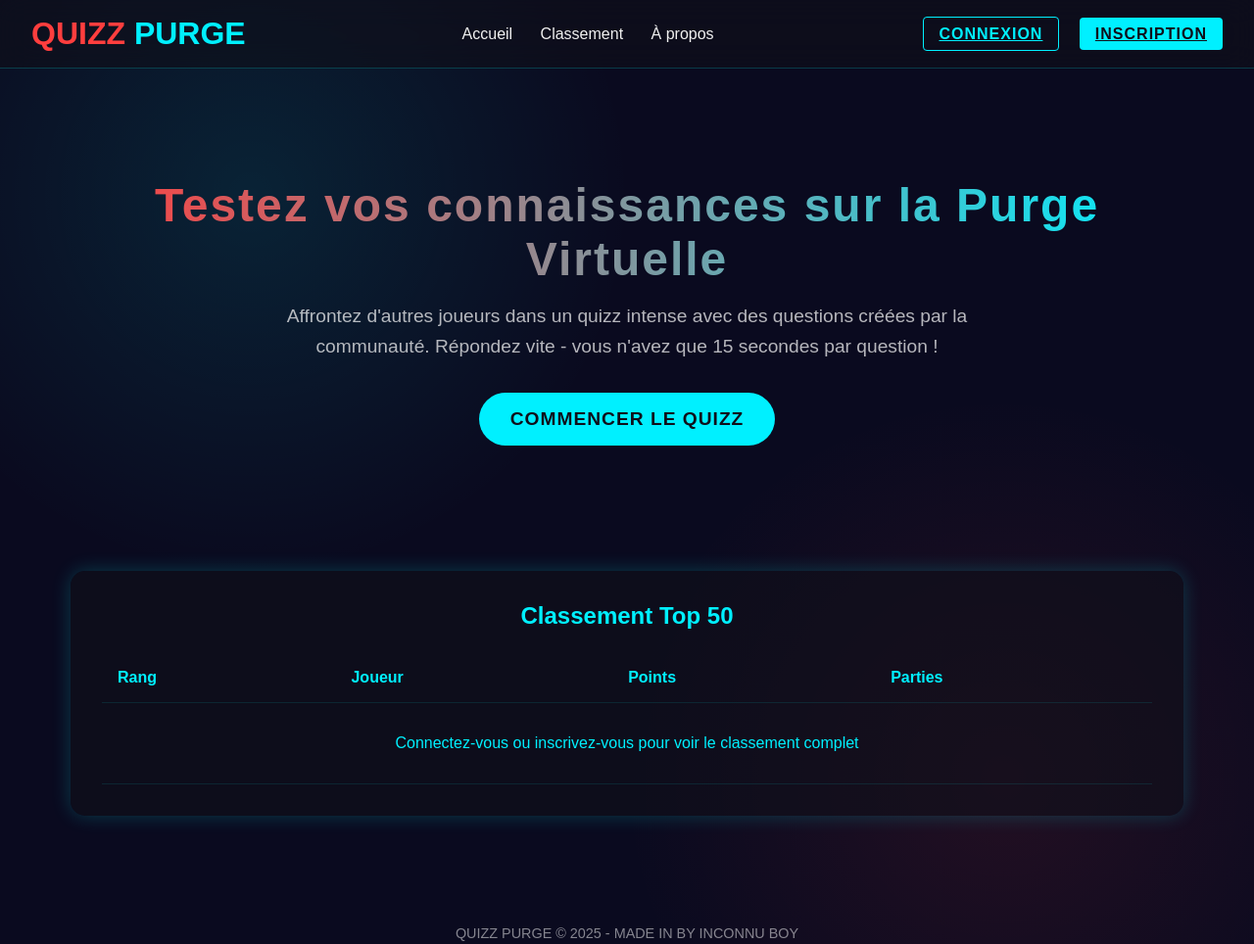
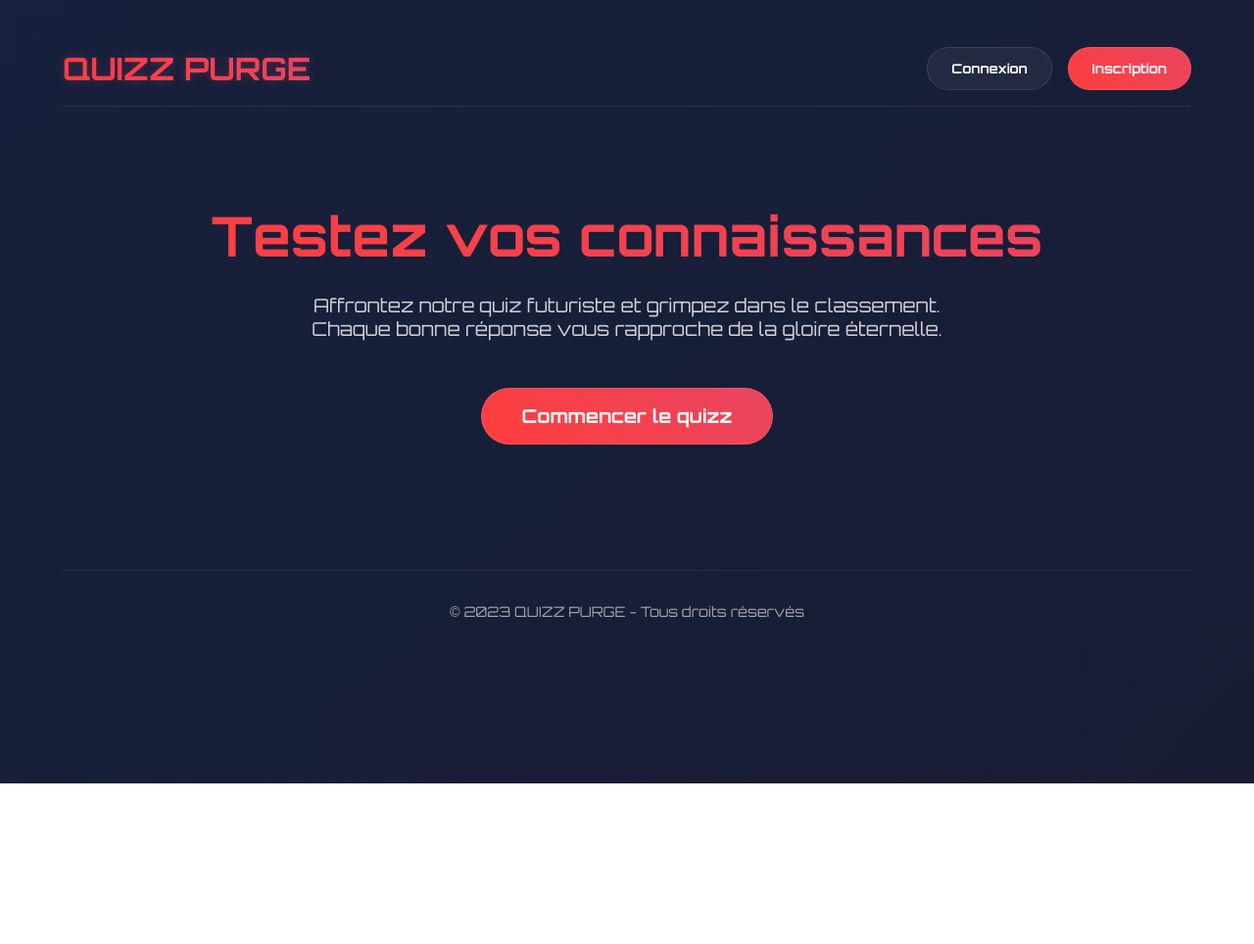
Before and after one commit to tech927/npm-z, a website: page frontend/index.html in a window 1280 px wide. Shown: the top 964 px of the page at 98% size. After the commit the page ends 800 px from the top, so only its background shows below. Drawn offline with Linux system fonts and the light colour scheme.

Commit message:
Update index.html

```diff
--- a/frontend/index.html
+++ b/frontend/index.html
@@ -5,13 +5,14 @@
     <meta name="viewport" content="width=device-width, initial-scale=1.0">
     <title>QUIZZ PURGE - Accueil</title>
     <style>
+        @import url('https://fonts.googleapis.com/css2?family=Orbitron:wght@400;700&display=swap');
+
         :root {
-    --primary: #ff3e3e;
-    --secondary: #0f0f1a;
-    --accent: #00f0ff;
-    --text: #f1f1f1;
-    --bg: #0a0a1f;
-    --glass-bg: rgba(15,15,26,0.6);
+            --neon-red: #ff3e3e;
+            --neon-pink: #e94560;
+            --dark-bg: #1a1a2e;
+            --glass-bg: rgba(255, 255, 255, 0.05);
+            --text-light: #ffffff;
         }
 
         * {
@@ -22,130 +23,151 @@
         }
 
         body {
-    background-color: var(--bg);
-    color: var(--text);
+            background: linear-gradient(-45deg, #1a1a2e, #16213e, #0f3460);
+            background-size: 400% 400%;
+            animation: gradient 15s ease infinite;
+            color: var(--text-light);
             min-height: 100vh;
-    background-image:
-        radial-gradient(circle at 20% 20%, rgba(0,255,255,0.1) 0%, transparent 30%),
-        radial-gradient(circle at 80% 80%, rgba(255,62,62,0.1) 0%, transparent 30%);
+            overflow-x: hidden;
+        }
+
+        @keyframes gradient {
+            0% { background-position: 0% 50%; }
+            50% { background-position: 100% 50%; }
+            100% { background-position: 0% 50%; }
+        }
+
+        .container {
+            width: 90%;
+            max-width: 1200px;
+            margin: 0 auto;
+            padding: 2rem 0;
+            opacity: 0;
+            animation: fadeIn 0.5s ease-in forwards;
+        }
+
+        @keyframes fadeIn {
+            to { opacity: 1; }
         }
 
         header {
-    background-color: var(--glass-bg);
-    padding: 1rem 2rem;
             display: flex;
             justify-content: space-between;
             align-items: center;
-    backdrop-filter: blur(15px);
-    border-bottom: 1px solid rgba(0,255,255,0.2);
+            padding: 1rem 0;
+            border-bottom: 1px solid rgba(255, 255, 255, 0.1);
+            margin-bottom: 2rem;
         }
 
         .logo {
             font-size: 2rem;
-    font-weight: bold;
-    color: var(--primary);
-    text-transform: uppercase;
+            font-weight: 700;
+            background: linear-gradient(to right, var(--neon-red), var(--neon-pink));
+            -webkit-background-clip: text;
+            background-clip: text;
+            color: transparent;
+            text-shadow: 0 0 10px rgba(233, 69, 96, 0.3);
         }
 
-.logo span {
-    color: var(--accent);
+        .auth-buttons {
+            display: flex;
+            gap: 1rem;
         }
 
-nav a {
-    color: var(--text);
-    text-decoration: none;
-    margin-left: 1.5rem;
-    font-weight: 500;
-    transition: 0.3s;
+        .btn {
+            padding: 0.8rem 1.5rem;
+            border: none;
+            border-radius: 50px;
+            font-weight: bold;
+            cursor: pointer;
+            transition: all 0.3s ease;
+            position: relative;
+            overflow: hidden;
+            background: var(--glass-bg);
+            color: var(--text-light);
+            backdrop-filter: blur(10px);
+            border: 1px solid rgba(255, 255, 255, 0.1);
         }
 
-nav a:hover {
-    color: var(--accent);
+        .btn::before {
+            content: '';
+            position: absolute;
+            top: 0;
+            left: -100%;
+            width: 100%;
+            height: 100%;
+            background: linear-gradient(90deg, transparent, rgba(255, 255, 255, 0.2), transparent);
+            transition: 0.5s;
         }
 
-.auth-buttons a {
-    padding: 0.5rem 1rem;
-    border-radius: 4px;
-    margin-left: 1rem;
-    text-transform: uppercase;
-    font-weight: bold;
-    letter-spacing: 1px;
-    transition: 0.3s;
+        .btn:hover {
+            transform: translateY(-3px);
+            box-shadow: 0 5px 15px rgba(233, 69, 96, 0.4);
         }
 
-.login-btn {
-    background-color: transparent;
-    border: 1px solid var(--accent);
-    color: var(--accent);
+        .btn:hover::before {
+            left: 100%;
         }
 
-.register-btn {
-    background-color: var(--accent);
-    color: var(--secondary);
-}
-
-main {
-    padding: 2rem;
-    max-width: 1200px;
-    margin: 0 auto;
+        .btn-primary {
+            background: linear-gradient(45deg, var(--neon-red), var(--neon-pink));
         }
 
         .hero {
             text-align: center;
-    padding: 5rem 0;
+            padding: 4rem 0;
         }
 
         .hero h1 {
-    font-size: 3rem;
-    margin-bottom: 1rem;
-    background: linear-gradient(90deg, var(--primary), var(--accent));
+            font-size: 3.5rem;
+            margin-bottom: 1.5rem;
+            background: linear-gradient(to right, var(--neon-red), var(--neon-pink));
             -webkit-background-clip: text;
             background-clip: text;
             color: transparent;
-    letter-spacing: 2px;
         }
 
         .hero p {
             font-size: 1.2rem;
+            margin-bottom: 2rem;
+            opacity: 0.8;
             max-width: 700px;
-    margin: 0 auto 2rem;
-    line-height: 1.6;
-    color: rgba(255,255,255,0.7);
+            margin-left: auto;
+            margin-right: auto;
         }
 
         .start-btn {
-    background-color: var(--accent);
-    color: var(--secondary);
-    border: none;
-    padding: 1rem 2rem;
+            padding: 1rem 2.5rem;
             font-size: 1.2rem;
-    border-radius: 50px;
-    cursor: pointer;
-    transition: 0.3s;
-    font-weight: bold;
-    text-transform: uppercase;
-    letter-spacing: 1px;
+            margin-top: 1rem;
         }
 
-.start-btn:hover {
-    transform: translateY(-3px) scale(1.05);
-    box-shadow: 0 0 20px var(--accent);
+        .leaderboard-container {
+            margin-top: 4rem;
+            background: var(--glass-bg);
+            backdrop-filter: blur(10px);
+            border-radius: 15px;
+            padding: 2rem;
+            border: 1px solid rgba(255, 255, 255, 0.1);
+            box-shadow: 0 8px 32px 0 rgba(31, 38, 135, 0.1);
+            display: none;
         }
 
-.leaderboard {
-    background-color: var(--glass-bg);
-    border-radius: 15px;
-    padding: 2rem;
-    margin-top: 3rem;
-    box-shadow: 0 0 20px rgba(0,255,255,0.2);
+        .leaderboard-container.visible {
+            display: block;
+            animation: fadeInUp 0.5s ease-out;
         }
 
-.leaderboard h2 {
+        @keyframes fadeInUp {
+            from { opacity: 0; transform: translateY(20px); }
+            to { opacity: 1; transform: translateY(0); }
+        }
+
+        .leaderboard-title {
+            font-size: 1.8rem;
             margin-bottom: 1.5rem;
-    color: var(--accent);
-    display: flex;
-    align-items: center;
-    justify-content: center;
+            color: var(--neon-pink);
+            text-align: center;
         }
 
         table {
@@ -156,93 +178,89 @@ table {
         th, td {
             padding: 1rem;
             text-align: left;
-    border-bottom: 1px solid rgba(0,255,255,0.1);
+            border-bottom: 1px solid rgba(255, 255, 255, 0.1);
         }
 
         th {
-    color: var(--accent);
-}
-
-tr:nth-child(even) {
-    background-color: rgba(0,255,255,0.05);
+            color: var(--neon-red);
+            font-weight: bold;
         }
 
         tr:hover {
-    background-color: rgba(0,255,255,0.1);
+            background: rgba(255, 255, 255, 0.03);
         }
 
         .rank {
             font-weight: bold;
-    color: var(--primary);
+            color: var(--neon-pink);
         }
 
         footer {
             text-align: center;
-    padding: 2rem;
-    margin-top: 3rem;
-    color: rgba(255,255,255,0.5);
+            margin-top: 4rem;
+            padding: 2rem 0;
+            border-top: 1px solid rgba(255, 255, 255, 0.1);
             font-size: 0.9rem;
+            opacity: 0.6;
         }
 
         @media (max-width: 768px) {
-    header {
-        flex-direction: column;
-        padding: 1rem;
+            .hero h1 {
+                font-size: 2.5rem;
             }
 
-    nav, .auth-buttons {
-        margin-top: 1rem;
-    }
-
-    .hero h1 {
-        font-size: 2rem;
-    }
-
-    th, td {
-        padding: 0.5rem;
-        font-size: 0.9rem;
+            .container {
+                width: 95%;
             }
         }
     </style>
 </head>
 <body>
+    <div class="container">
         <header>
-    <div class="logo">QUIZZ <span>PURGE</span></div>
-    <nav>
-        <a href="#">Accueil</a>
-        <a href="#">Classement</a>
-        <a href="#">À propos</a>
-    </nav>
+            <div class="logo">QUIZZ PURGE</div>
             <div class="auth-buttons">
-        <a href="login.html" class="login-btn">Connexion</a>
-        <a href="register.html" class="register-btn">Inscription</a>
+                <button class="btn" onclick="goToPage('/login')">Connexion</button>
+                <button class="btn btn-primary" onclick="goToPage('/register')">Inscription</button>
             </div>
         </header>
 
         <main>
             <section class="hero">
-    <h1>Testez vos connaissances sur la Purge Virtuelle</h1>
-    <p>Affrontez d'autres joueurs dans un quizz intense avec des questions créées par la communauté. Répondez vite - vous n'avez que 15 secondes par question !</p>
-    <button class="start-btn">Commencer le quizz</button>
+                <h1>Testez vos connaissances</h1>
+                <p>Affrontez notre quiz futuriste et grimpez dans le classement. Chaque bonne réponse vous rapproche de la gloire éternelle.</p>
+                <button class="btn btn-primary start-btn" onclick="goToPage('/login')">Commencer le quizz</button>
             </section>
 
-<section class="leaderboard">
-    <h2>Classement Top 50</h2>
+            <section class="leaderboard-container" id="leaderboard">
+                <h2 class="leaderboard-title">Classement des champions</h2>
                 <table>
                     <thead>
                         <tr>
                             <th>Rang</th>
                             <th>Joueur</th>
-                <th>Points</th>
+                            <th>Score</th>
                             <th>Parties</th>
                         </tr>
                     </thead>
-        <tbody id="leaderboard-body">
-            <!-- Les détails seront visibles uniquement après connexion -->
+                    <tbody>
                         <tr>
-                <td colspan="4" style="text-align:center; color:var(--accent); padding:2rem;">
-                    Connectez-vous ou inscrivez-vous pour voir le classement complet
-                </td>
+                            <td class="rank">1</td>
+                            <td>CyberNinja</td>
+                            <td>9850</td>
+                            <td>42</td>
+                        </tr>
+                        <tr>
+                            <td class="rank">2</td>
+                            <td>NeonQueen</td>
+                            <td>8720</td>
+                            <td>38</td>
+                        </tr>
+                        <tr>
+                            <td class="rank">3</td>
+                            <td>QuantumRider</td>
+                            <td>7650</td>
+                            <td>35</td>
                         </tr>
                     </tbody>
                 </table>
@@ -250,15 +268,43 @@ footer {
         </main>
 
         <footer>
-    <p>QUIZZ PURGE &copy; 2025 - MADE IN BY INCONNU BOY</p>
+            <p>© 2023 QUIZZ PURGE - Tous droits réservés</p>
         </footer>
+    </div>
 
     <script>
-const startBtn = document.querySelector('.start-btn');
-startBtn.addEventListener('click', () => {
-    // Redirection vers la page login si pas connecté
-    window.location.href = 'login.html';
+        // Vérification de l'authentification
+        document.addEventListener('DOMContentLoaded', () => {
+            const token = localStorage.getItem('token');
+            if (token) {
+                document.getElementById('leaderboard').classList.add('visible');
+                document.querySelector('.auth-buttons').innerHTML = `
+                    <button class="btn" onclick="goToPage('/dashboard')">Tableau de bord</button>
+                    <button class="btn btn-primary" onclick="logout()">Déconnexion</button>
+                `;
+            }
         });
+
+        function goToPage(url) {
+            document.querySelector('.container').style.animation = 'fadeOut 0.5s ease-out forwards';
+            setTimeout(() => {
+                window.location.href = url;
+            }, 500);
+        }
+
+        function logout() {
+            localStorage.removeItem('token');
+            window.location.href = '/';
+        }
+
+        // Ajout de l'animation fadeOut
+        const style = document.createElement('style');
+        style.innerHTML = `
+            @keyframes fadeOut {
+                to { opacity: 0; transform: translateY(20px); }
+            }
+        `;
+        document.head.appendChild(style);
     </script>
 </body>
 </html>
```
Lines whose indentation alone changed are shown as unchanged.
